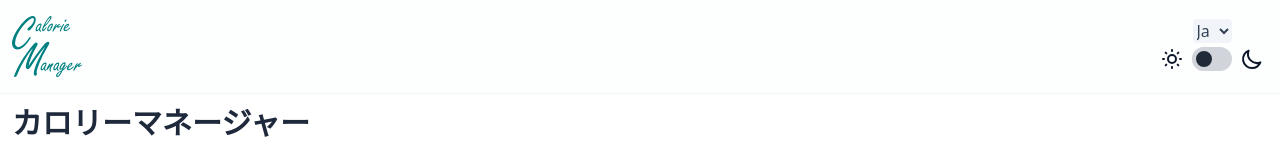
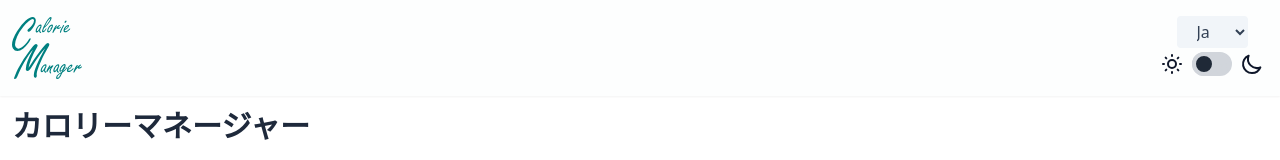
Before and after one commit to ryo-furukawa-1122/Calorie-Manager, a React (Create React App) app: page / in a window 1280 px wide. Shown: the top 160 px of the page. Built offline with nearby package versions, Linux system fonts and the light colour scheme.

Commit message:
Applied padding for a langswitch

```diff
--- a/src/components/LangSwitch.js
+++ b/src/components/LangSwitch.js
@@ -38,7 +38,7 @@ const LangSwitch = () => {
 
     return (
         <div className='flex mx-auto'>
-            <select className='rounded bg-slate-100 dark:bg-slate-600 cursor-pointer' name='Language' id='language-select' onClick={setLanguageOnLoad}>
+            <select className='py-1 px-4 rounded bg-slate-100 dark:bg-slate-600 cursor-pointer' name='Language' id='language-select' onClick={setLanguageOnLoad}>
                 <option value={'ja'}>Ja</option>
                 <option value={'en'}>En</option>
             </select>
```
